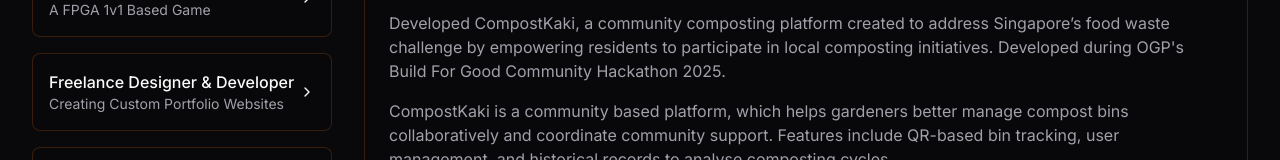
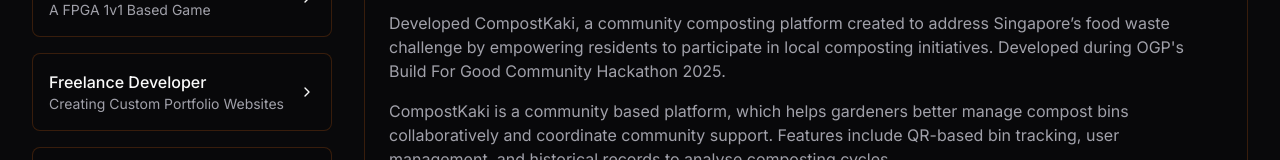
Before and after one commit to magentaong/Portfolio, a Next.js app: page /projects in a window 1280 px wide. Shown: the part 782-942 px from the top of the page. Built offline with nearby package versions, Linux system fonts and the light colour scheme.

Commit message:
fix: wrapped project content in suspense, npm run build works now

```diff
--- a/app/page.tsx
+++ b/app/page.tsx
@@ -437,7 +437,7 @@
                     viewport={{ once: true }}
                   >
                     <ProjectCard
-                      title="Freelance Website Developer"
+                      title="Freelance Developer"
                       subtitle="Custom Portfolio Websites for Clients"
                       description="Designing and developing modern, responsive portfolio websites for clients. Built with Next.js, styled with Tailwind CSS, and deployed on Vercel for seamless performance."
                       image="/images/IMAGE 2025-03-13 06:48:43.jpg"
@@ -906,7 +906,7 @@
               asChild
               className="border-orange-500/30 hover:border-orange-500/60 transition-colors"
             >
-              <Link href={`/projects?active=${title.toLowerCase()}`}>
+              <Link href={`/projects?active=${title.toLowerCase().trim()}`}>
                 Details
                 <ChevronRight className="ml-2 h-3 w-3" />
               </Link>
--- a/app/projects/page.tsx
+++ b/app/projects/page.tsx
@@ -1,6 +1,7 @@
 "use client"
+
+import { Suspense, useState, useEffect , ReactElement, JSXElementConstructor, ReactPortal,AwaitedReactNode,ReactNode, Key} from "react"
 import { useSearchParams } from "next/navigation"
-import { useState, useEffect, JSXElementConstructor, Key, ReactElement, ReactNode, ReactPortal, AwaitedReactNode} from "react"
 import Link from "next/link"
 import Image from "next/image"
 import { ArrowLeft, Github, ExternalLink, ChevronRight, ChevronDown } from "lucide-react"
@@ -13,7 +14,7 @@
 import { UrlObject } from "url"
 
 
-export default function ProjectsPage() {
+function ProjectsPageContent() {
   const searchParams = useSearchParams()
   const initialProject = searchParams.get("active") || "compostkaki"
   const [activeProject, setActiveProject] = useState(initialProject)
@@ -135,21 +136,21 @@
 
             <motion.div variants={item}>
               <ProjectSelector
-                id="freelance"
-                title="Freelance Designer & Developer"
+                id="freelancedeveloper"
+                title="Freelance Developer"
                 subtitle="Creating Custom Portfolio Websites"
-                active={activeProject === "freelance"}
-                onClick={() => setActiveProject("freelance")}
+                active={activeProject === "freelancedeveloper"}
+                onClick={() => setActiveProject("freelancedeveloper")}
               />
             </motion.div>
 
             <motion.div variants={item}>
               <ProjectSelector
-                id="lepaklah"
+                id="lepaklah!"
                 title="LepakLah!"
                 subtitle="AI Senior-Centric Mobile App"
-                active={activeProject === "lepaklah"}
-                onClick={() => setActiveProject("lepaklah")}
+                active={activeProject === "lepaklah!"}
+                onClick={() => setActiveProject("lepaklah!")}
               />
             </motion.div>
 
@@ -163,7 +164,6 @@
               />
             </motion.div>
           </motion.div>
-
             <div className="bg-background/60 backdrop-blur-sm rounded-lg border border-orange-500/20 p-6">
               <Tabs value={activeProject} onValueChange={setActiveProject}>
               <TabsContent value="compostkaki" className="mt-0">
@@ -273,10 +273,10 @@
                 />
               </TabsContent>
 
-            <TabsContent value="freelance" className="mt-0">
+                <TabsContent value="freelance developer" className="mt-0">
 
                 <ProjectDetail
-                title="Freelance Designer & Developer"
+                  title="Freelance Designer and Developer"
                   subtitle="Custom Websites for anyone :D"
                   date="March 2025 - Present"
                   description={
@@ -395,7 +395,7 @@
                   />
                 </TabsContent>
 
-              <TabsContent value="lepaklah" className="mt-0">
+                <TabsContent value="lepaklah!" className="mt-0">
                   <ProjectDetail
                     title="LepakLah!"
                     subtitle="AI Senior-Centric Mobile App"
@@ -488,9 +488,18 @@
                 </TabsContent>
               </Tabs>
             </div>
+
         </div>
       </main>
     </div>
+  )
+}
+
+export default function ProjectsPage() {
+  return (
+    <Suspense fallback={<div>Loading...</div>}>
+      <ProjectsPageContent />
+    </Suspense>
   )
 }
 
```
Lines whose indentation alone changed are shown as unchanged.
